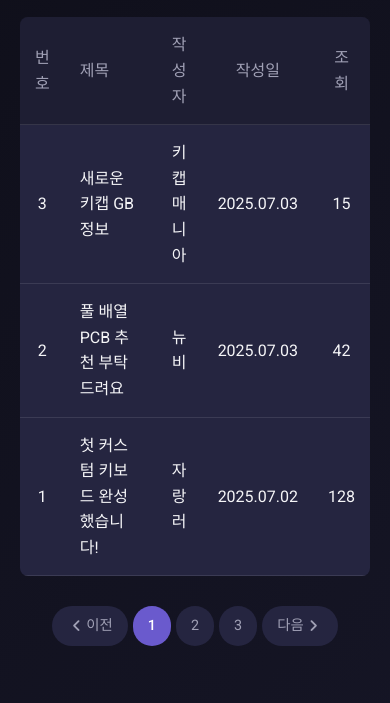
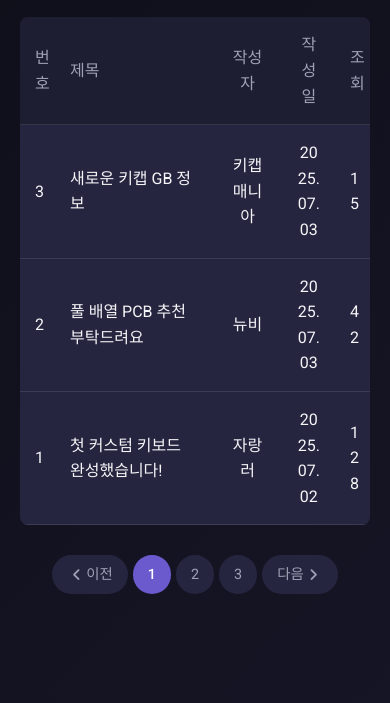
Before and after one commit to gilamalin/Keyniverse, a plain HTML site: page community.html in a window 390 px wide. Shown: the part 141-844 px from the top of the page. Drawn offline with Linux system fonts and the light colour scheme.

Commit message:
Add files via upload

```diff
--- a/community.html
+++ b/community.html
@@ -84,11 +84,11 @@
         <table class="board-table">
             <thead>
                 <tr>
-                    <th style="width: 10%;" class="text-center">번호</th>
-                    <th style="width: 50%;">제목</th>
-                    <th style="width: 15%;" class="text-center">작성자</th>
-                    <th style="width: 15%;" class="text-center">작성일</th>
-                    <th style="width: 10%;" class="text-center">조회</th>
+                    <th class="text-center">번호</th>
+                    <th>제목</th>
+                    <th class="text-center">작성자</th>
+                    <th class="text-center">작성일</th>
+                    <th class="text-center">조회</th>
                 </tr>
             </thead>
             <tbody>
--- a/script.js
+++ b/script.js
@@ -27,6 +27,13 @@
         menuToggle.addEventListener('click', () => {
             mainNav.classList.toggle('active');
         });
+
+        // Close mobile menu when clicking outside
+        document.addEventListener('click', (e) => {
+            if (mainNav.classList.contains('active') && !mainNav.contains(e.target) && !menuToggle.contains(e.target)) {
+                mainNav.classList.remove('active');
+            }
+        });
     }
 
     // 3. Highlight active navigation link
--- a/style.css
+++ b/style.css
@@ -474,7 +474,7 @@
                 position: fixed;
                 top: 0;
                 left: -100%; /* Start off-screen */
-                width: 280px; /* 폭을 고정값 280px로 설정 */
+                width: 200px; /* 폭을 고정값 280px로 설정 */
                 max-width: 320px;
                 height: 100vh;
                 background: rgba(15, 15, 26, 0.7); /* 투명도 70% 적용 */
@@ -549,6 +549,22 @@
             .search-bar button {
                 padding: 0 20px;
                 font-size: 0.9rem;
+            }
+
+            /* Community Board Table Specific Styles for Mobile */
+            .board-table {
+                table-layout: fixed; /* 고정 테이블 레이아웃 */
+                width: 100%;
+            }
+
+            .board-table th:nth-child(1), .board-table td:nth-child(1) { width: 10%; } /* 번호 */
+            .board-table th:nth-child(2), .board-table td:nth-child(2) { width: 45%; } /* 제목 */
+            .board-table th:nth-child(3), .board-table td:nth-child(3) { width: 20%; } /* 작성자 */
+            .board-table th:nth-child(4), .board-table td:nth-child(4) { width: 15%; } /* 작성일 */
+            .board-table th:nth-child(5), .board-table td:nth-child(5) { width: 10%; } /* 조회 */
+
+            .board-table td {
+                word-break: break-word; /* 긴 단어 자동 줄바꿈 */
             }
         }
 
```
